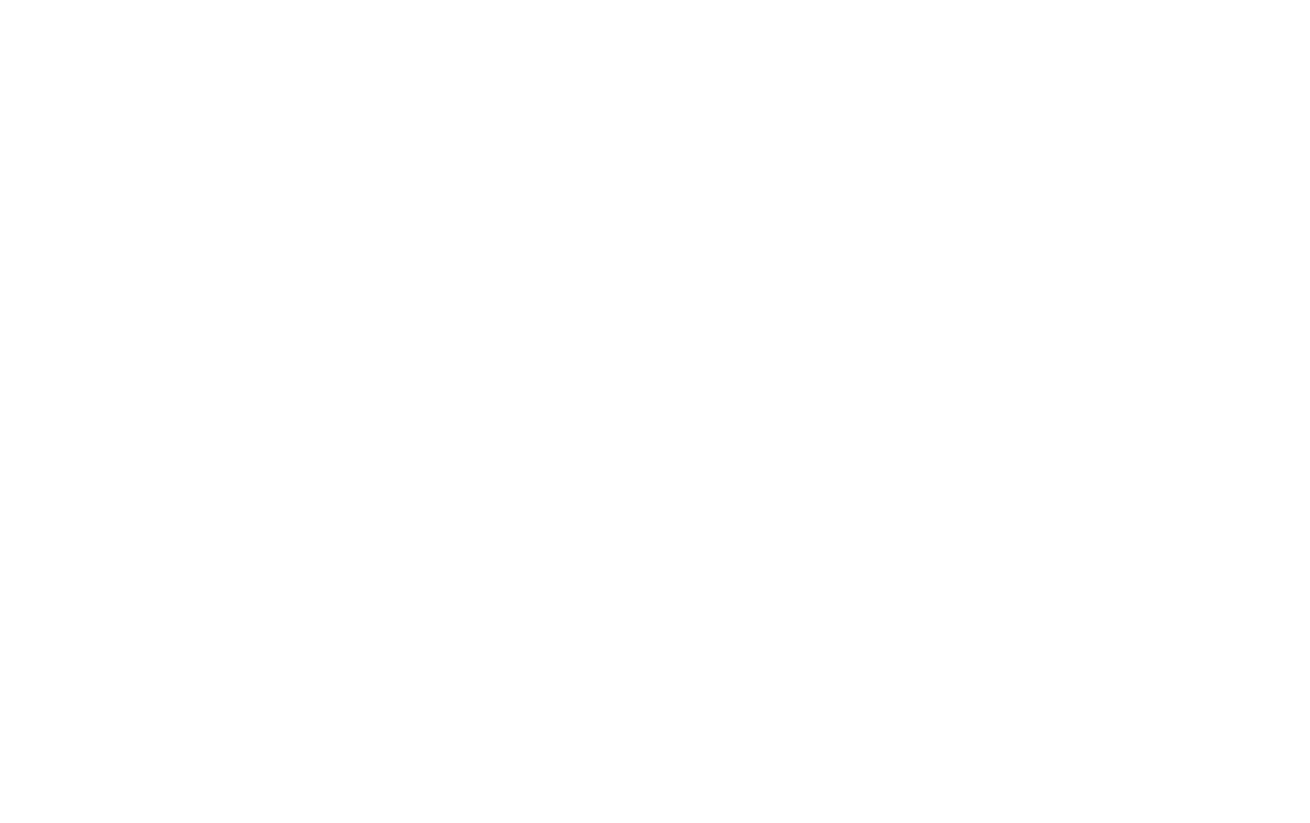
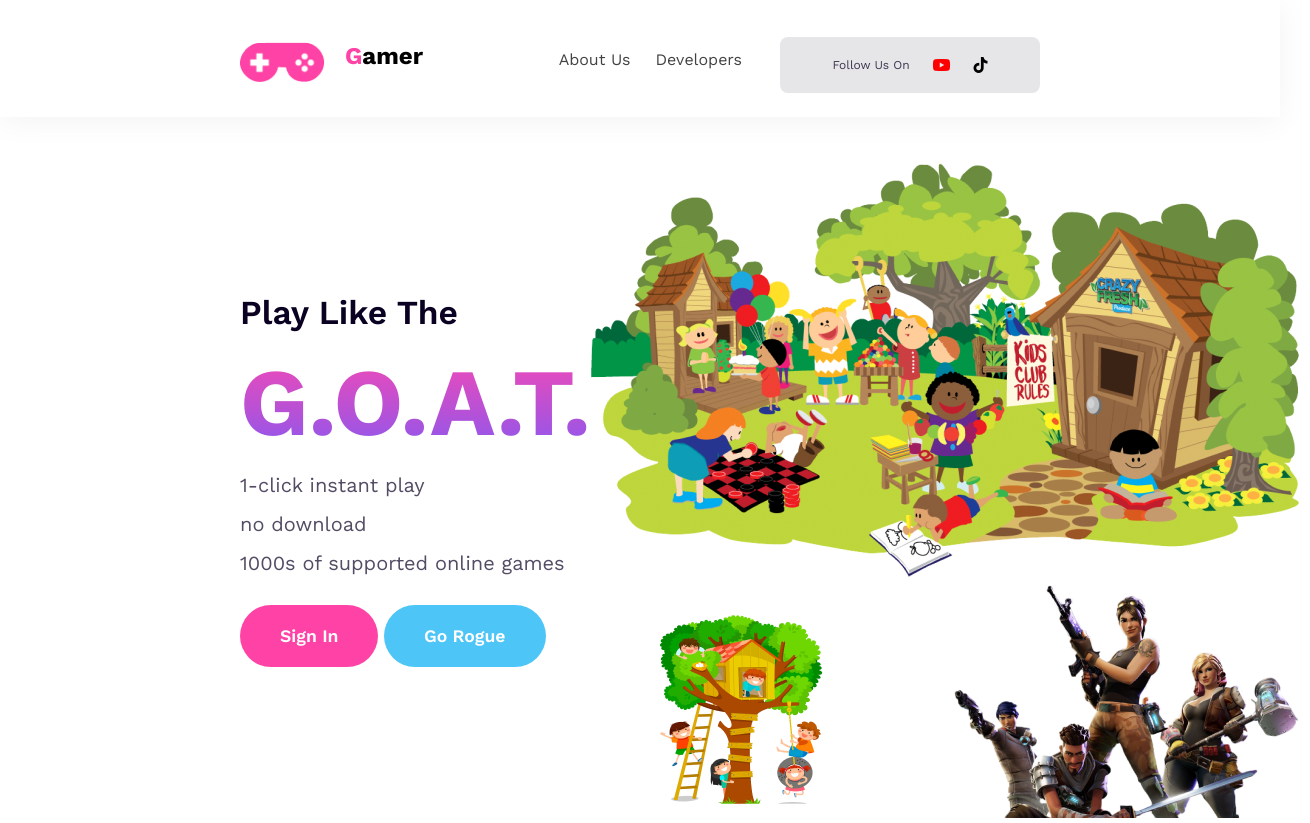
Before and after one commit to Be3tle/gaming-landing-page, a plain HTML site: page index.html in a window 1280 px wide. Shown: the whole page, 1310 px wide, since content can reach past the window. Before the commit the page ends 800 px from the top, so only its background shows below. Drawn offline with nearby package versions, Linux system fonts and the light colour scheme.

Commit message:
header created

```diff
--- a/index.html
+++ b/index.html
@@ -5,10 +5,57 @@
     <meta charset="UTF-8">
     <meta name="viewport" content="width=device-width, initial-scale=1.0">
     <title>Gaming Landing Page</title>
+    <link rel="stylesheet" href="style.css">
+    <link rel="stylesheet" href="https://cdnjs.cloudflare.com/ajax/libs/font-awesome/6.4.0/css/all.min.css" />
+    <link rel="preconnect" href="https://fonts.googleapis.com">
+    <link rel="preconnect" href="https://fonts.gstatic.com" crossorigin>
+    <link href="https://fonts.googleapis.com/css2?family=Work+Sans:wght@400;600;700&display=swap" rel="stylesheet">
 </head>
 
 <body>
+    <!-- header -->
+    <header>
+        <!-- navbar -->
+        <nav>
+            <div class="logo">
+                <img class="logo-img" src="./images/Frame.png" alt="">
+                <h1><span class="text-primary">G</span>amer</h1>
+            </div>
+            <div class="about-us">
+                <ul>
+                    <li> <a href="#">About Us</a></li>
+                    <li> <a href="#">Developers</a></li>
 
+
+                </ul>
+                <div class="follow-us">
+                    <p class="follow-us-description">Follow Us On</p>
+                    <i class="fa-brands fa-youtube" style="color: #ff0000; padding: 0 23px;"></i>
+                    <i class="fa-brands fa-tiktok"></i>
+                </div>
+            </div>
+        </nav>
+
+        <!-- banner -->
+        <div class="banner">
+            <div class="banner-container">
+                <div class="banner-text">
+                    <h1 class="banner-title1">Play Like The</h1>
+                    <h1 class="banner-title2">G.O.A.T.</h1>
+                    <p class="banner-description">1-Click instant play</p>
+                    <p class="banner-description">No Download</p>
+                    <p class="banner-description">1000s of supported online games</p>
+                    <button class="btn-primary">Sign In</button>
+                    <button class="btn-rogue">Go Rogue</button>
+                </div>
+
+                <div class="banner-img">
+                    <img src="./images/Group 18.png" alt="">
+                </div>
+
+            </div>
+        </div>
+    </header>
 </body>
 
 </html>
--- /dev/null
+++ b/style.css
@@ -0,0 +1,138 @@
+/* shared styles */
+* {
+  padding: 0;
+  margin: 0;
+  font-family: "Work Sans", sans-serif;
+}
+
+.btn-primary {
+  padding: 21px 40px;
+  gap: 10px;
+  border-radius: 2.5rem;
+  background: var(--linear, linear-gradient(90deg, #ff42a5 0%, #ff42a5 100%));
+  color: #fff;
+  font-size: 1.1rem;
+  font-weight: 600;
+  border: 0;
+}
+
+.text-primary {
+  color: #ff42a5;
+}
+
+/* header */
+nav {
+  padding: 37px 240px 0;
+  height: 80px;
+  display: flex;
+  justify-content: space-between;
+  background: #fff;
+  box-shadow: 0px 4px 30px 0px rgba(0, 0, 0, 0.05);
+}
+
+.logo {
+  display: flex;
+  padding-top: 5px;
+}
+
+.logo-img {
+  width: 85px;
+  height: 40px;
+  margin-right: 20px;
+}
+
+.about-us {
+  display: flex;
+}
+.about-us > ul {
+  display: flex;
+  padding: 13px;
+}
+
+.follow-us {
+  display: flex;
+  justify-content: center;
+  align-items: center;
+  height: 56px;
+  width: 260px;
+  border-radius: 8px;
+  background: rgba(11, 2, 35, 0.1);
+}
+.follow-us-description {
+  color: #3c354f;
+  text-align: center;
+  font-size: 0.75rem;
+  font-weight: 500;
+}
+nav li {
+  list-style: none;
+  margin-right: 25px;
+  font-weight: 500;
+  font-size: 1rem;
+}
+
+nav li a {
+  text-decoration: none;
+  color: #424242;
+}
+
+/* banner */
+.banner-container {
+  display: flex;
+  justify-content: space-between;
+  align-items: center;
+  padding: 20px 240px 0;
+}
+
+.banner-title1 {
+  color: #0b0223;
+  text-align: center;
+  font-size: 2.1rem;
+  font-weight: 600;
+}
+
+.banner-title2 {
+  text-align: center;
+  font-size: 95px;
+  font-weight: 800;
+  background: linear-gradient(180deg, #f948b2 0%, #8758f1 100%);
+  background-clip: text;
+  -webkit-background-clip: text;
+  -webkit-text-fill-color: transparent;
+  margin-bottom: 23px;
+}
+
+.banner-description {
+  color: #534c64;
+  text-align: center;
+  font-family: Work Sans;
+  font-size: 20px;
+  font-style: normal;
+  font-weight: 500;
+  line-height: normal;
+  text-transform: lowercase;
+}
+
+.banner-text {
+  text-align: left;
+}
+
+.banner-title1,
+.banner-title2,
+.banner-description,
+.btn-primary,
+.btn-rogue {
+  text-align: left;
+  margin: 15px 0;
+}
+
+.btn-rogue {
+  padding: 21px 40px;
+  gap: 10px;
+  border-radius: 2.5rem;
+  background: #4ec5f7;
+  color: #fff;
+  font-size: 1.1rem;
+  font-weight: 600;
+  border: 0;
+}
```
